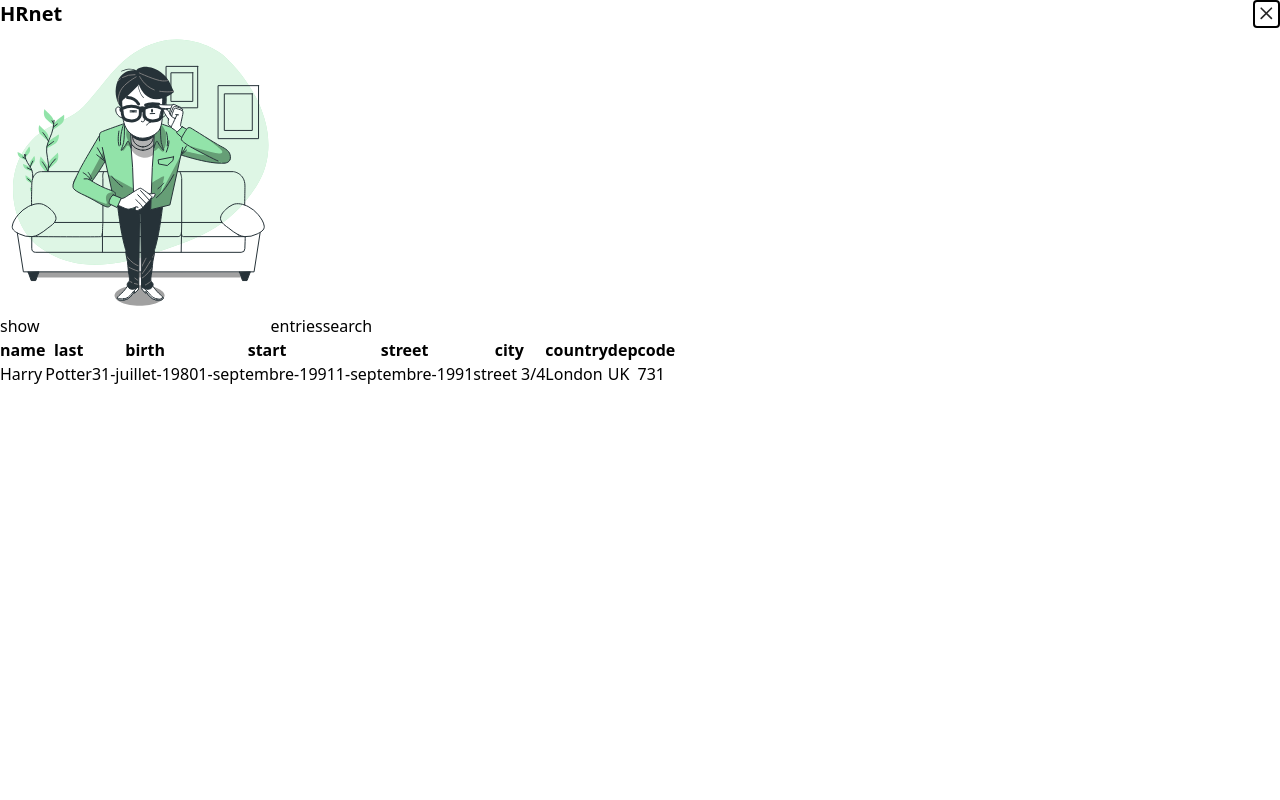
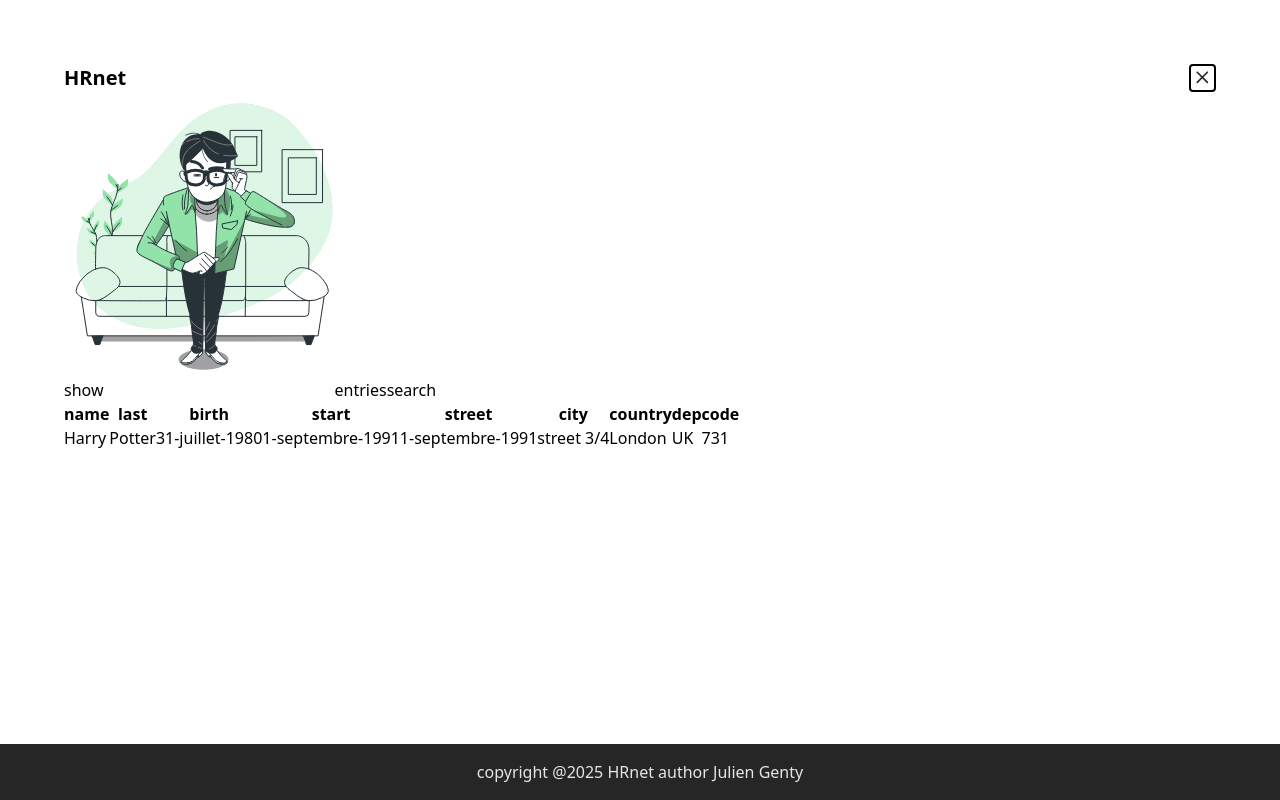
Before and after one commit to JulienDevFront/HRnet, a React (Vite) app: page /listEmploye in a window 1280 px wide. Built offline with nearby package versions, Linux system fonts and the light colour scheme.

Commit message:
feat(layout): add layout

```diff
--- /dev/null
+++ b/src/layouts/root.tsx
@@ -0,0 +1,14 @@
+import { Outlet } from "react-router";
+import Footer from "./footer";
+
+/**
+ *
+ */
+export default function Root() {
+	return (
+		<div className="p-16">
+			<Outlet />
+            <Footer />
+		</div>
+	);
+}
--- a/src/routes.tsx
+++ b/src/routes.tsx
@@ -1,3 +1,4 @@
+import Root from "./layouts/root.tsx";
 import HomePage from "./pages/homePage.tsx";
 import ErrorPage from "./pages/errorPage.tsx";
 import ListEmployePage from "./pages/listEmployePage.tsx";
@@ -7,6 +8,7 @@ import { createBrowserRouter } from "react-router";
 export const routes = createBrowserRouter([
 	{
 		path: "/",
+		Component: Root,
 		ErrorBoundary: ErrorPage,
 		children: [
 			{
```
